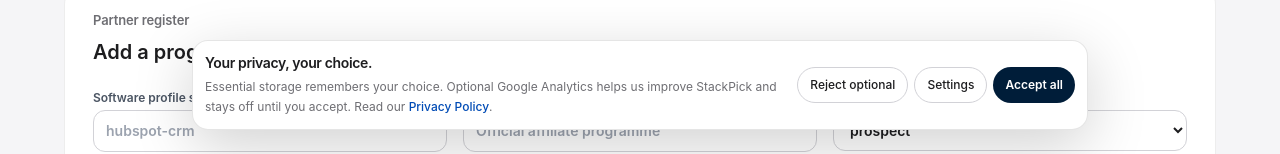
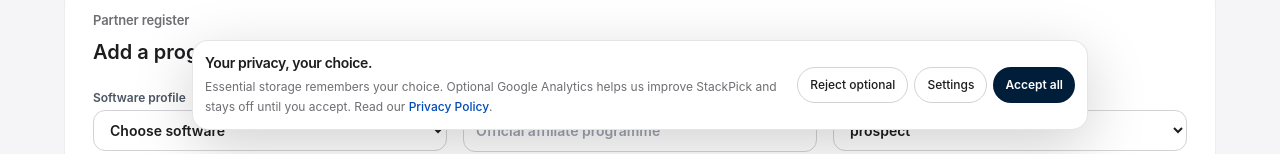
Before and after one commit to LinukaBandara/StackPick, a Next.js app: page /admin/affiliate-operations in a window 1280 px wide. Shown: the part 646-800 px from the top of the page. Built offline with nearby package versions, Linux system fonts and the light colour scheme; no server answers.

Commit message:
Use catalogue-backed software selector in affiliate register

```diff
--- a/app/admin/affiliate-operations/page.tsx
+++ b/app/admin/affiliate-operations/page.tsx
@@ -10,6 +10,7 @@ type Partner = {
   application_date: string | null; approval_date: string | null; last_verified_at: string | null;
   notes: string | null; updated_at: string;
 };
+type SoftwareOption = { slug: string; name: string };
 type Performance = {
   id: string; partner_id: string; period_month: string; outbound_clicks: number;
   conversions: number; reversals: number; confirmed_commission: number; currency: string;
@@ -29,6 +30,7 @@ const statuses = ["prospect", "applied", "approved", "active", "paused", "reject
 export default function AffiliateOperationsPage() {
   const [partners, setPartners] = useState<Partner[]>([]);
   const [records, setRecords] = useState<Performance[]>([]);
+  const [softwareOptions, setSoftwareOptions] = useState<SoftwareOption[]>([]);
   const [form, setForm] = useState<PartnerForm>(emptyPartner);
   const [editingId, setEditingId] = useState("");
   const [partnerId, setPartnerId] = useState("");
@@ -124,7 +126,7 @@ export default function AffiliateOperationsPage() {
         <section className="mt-9 rounded-3xl border border-black/[0.07] bg-white p-5 sm:p-7">
           <div className="flex flex-wrap items-center justify-between gap-3"><div><p className="sp-eyebrow">Partner register</p><h2 className="mt-2 text-xl font-semibold text-[#1d1d1f]">{editingId ? "Edit programme" : "Add a programme"}</h2></div>{editingId && <button type="button" onClick={() => { setEditingId(""); setForm(emptyPartner); }} className="text-sm font-semibold text-[#001D39] underline">Cancel edit</button>}</div>
           <form onSubmit={savePartner} className="mt-6 grid gap-4 sm:grid-cols-2 lg:grid-cols-3">
-            <label className={labelClass}>Software profile slug<input required value={form.software_slug} onChange={e => setForm({...form, software_slug:e.target.value})} placeholder="hubspot-crm" className={inputClass} /></label>
+            <label className={labelClass}>Software profile<select required value={form.software_slug} onChange={e => setForm({...form, software_slug:e.target.value})} className={inputClass}><option value="">Choose software</option>{softwareOptions.map(item=><option key={item.slug} value={item.slug}>{item.name} · {item.slug}</option>)}</select></label>
             <label className={labelClass}>Programme name<input required value={form.programme_name} onChange={e => setForm({...form, programme_name:e.target.value})} placeholder="Official affiliate programme" className={inputClass} /></label>
             <label className={labelClass}>Status<select value={form.status} onChange={e => setForm({...form, status:e.target.value as PartnerForm["status"]})} className={inputClass}>{statuses.map(s=><option key={s} value={s}>{s}</option>)}</select></label>
             <label className={labelClass}>Official programme URL<input type="url" value={form.programme_url || ""} onChange={e=>setForm({...form,programme_url:e.target.value})} placeholder="https://" className={inputClass}/></label>
```
